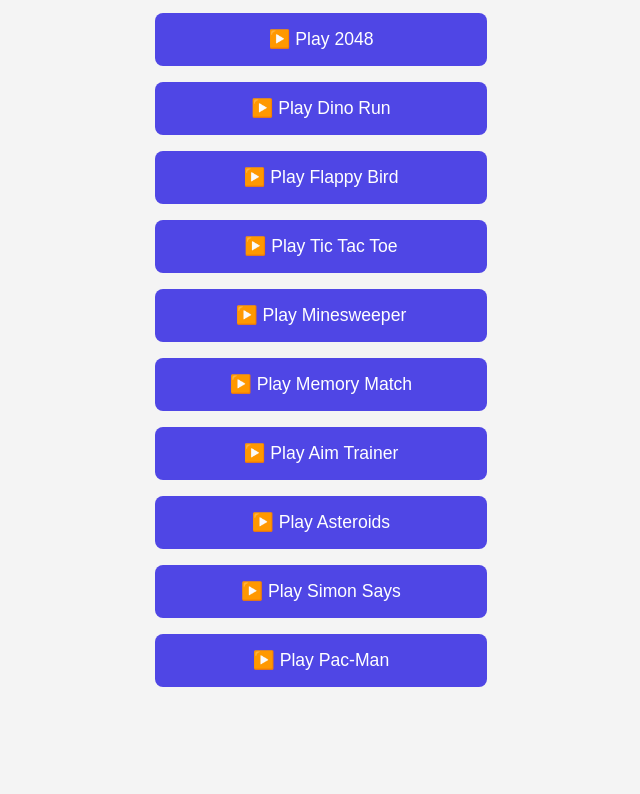
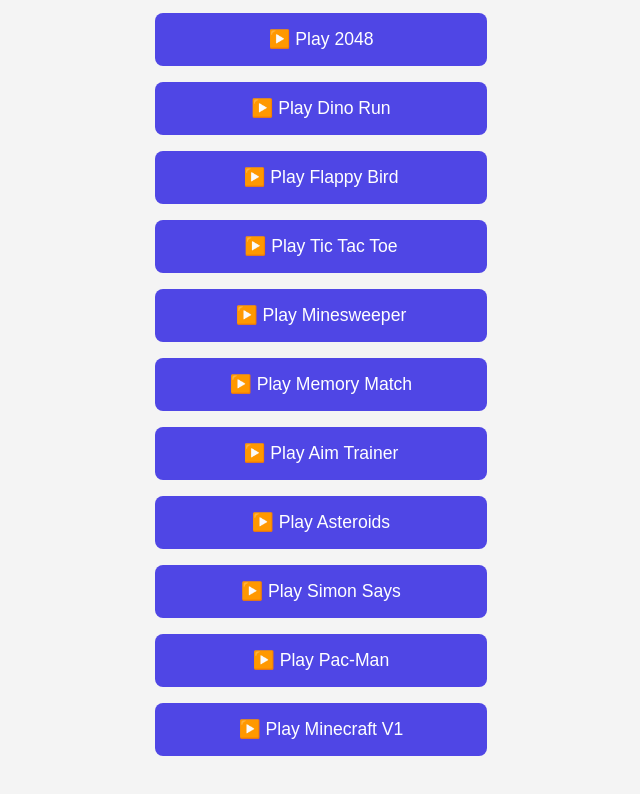
Before and after one commit to Coderno007Lab/Coderno007Lab.github.io, a plain HTML site: page games-hub.html in a window 1280 px wide. Shown: the part 477-1271 px from the top of the page, without its empty margins (319-959 px from the left). Before the commit the page ends 1220 px from the top, so only its background shows below. Drawn offline with Linux system fonts and the light colour scheme.

Commit message:
Update games-hub.html

```diff
--- a/games-hub.html
+++ b/games-hub.html
@@ -66,6 +66,8 @@
 <a href="asteroids.html" class="game-link">▶️ Play Asteroids</a>
 <a href="simon.html" class="game-link">▶️ Play Simon Says</a>
 <a href="pacman.html" class="game-link">▶️ Play Pac-Man</a>
+<a href="Minecraft V1.html" class="game-link">▶️ Play Minecraft V1</a>
+
 
 </body>
 </html>
```
